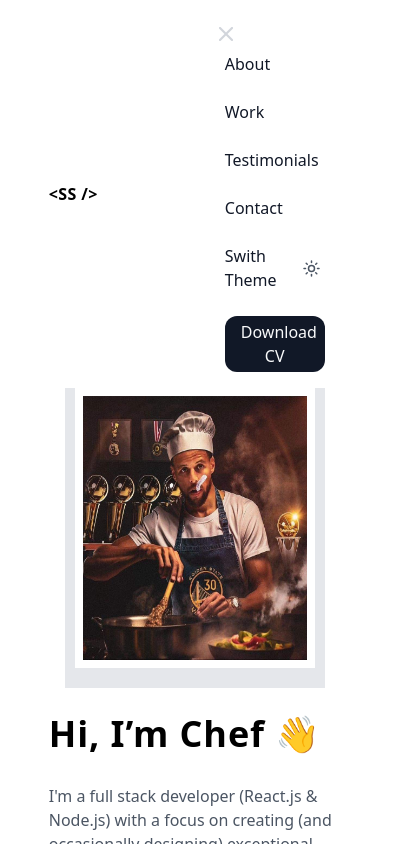
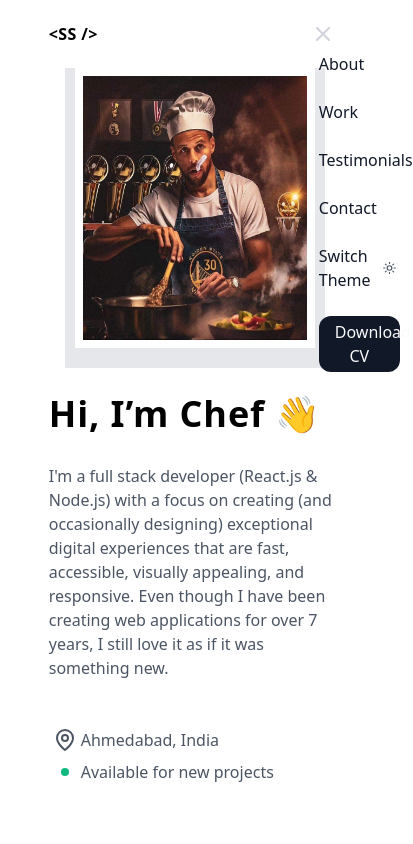
Before and after one commit to Lkhamjav-github/Protofolio-lkhamjav, a Next.js app: page / in a window 390 px wide. Both pictures are taken after a click on the picture 329 px from the left and 34 px from the top of the page. Shown: the top 844 px of the page, 413 px wide, since content can reach past the window. Built offline with nearby package versions, Linux system fonts and the light colour scheme.

Commit message:
hamburger menu is enable

```diff
--- a/src/components/Header.jsx
+++ b/src/components/Header.jsx
@@ -1,5 +1,4 @@
 import React, { useEffect, useState } from 'react'
-
 
 export const Header = () => {
     const [theme, setTheme] = useState('light');
@@ -42,7 +41,7 @@ export const Header = () => {
                     </nav>
                     <nav className='lg:hidden'>
                         <img onClick={toggleBurger} src={`${burger === 'menu' ? './menu.svg' : './xmark.png'}`} alt="" />
-                        <div className={`${burger === 'menu' ? 'hidden ' : 'flex'}`}>
+                        <div className={`${burger === 'menu' ? 'hidden ' : 'flex'} absolute`}>
                             <div className='flex items-center justify-center  dark:bg-black '>
                                 <hr className='bg-[#e5e7eb] dark:bg-[#374151]' />
                                 <nav className="flex flex-col  gap-6 text-gray-900 dark:text-white text-base font-medium leading-6 w-3/4 ">
@@ -51,7 +50,7 @@ export const Header = () => {
                                     <a>Testimonials</a>
                                     <a>Contact</a>
                                     <div className='flex justify-start items-center'>
-                                        <p>Swith Theme</p>
+                                        <p>Switch Theme</p>
                                         <div>
                                             <img onClick={toggleTheme} src={`${theme === 'light' ? './sun.svg' : './moon.svg'}`} className='sun ' id='sun'></img>
                                             <img src="./moon.svg" alt="" className='moon hidden' />
```
